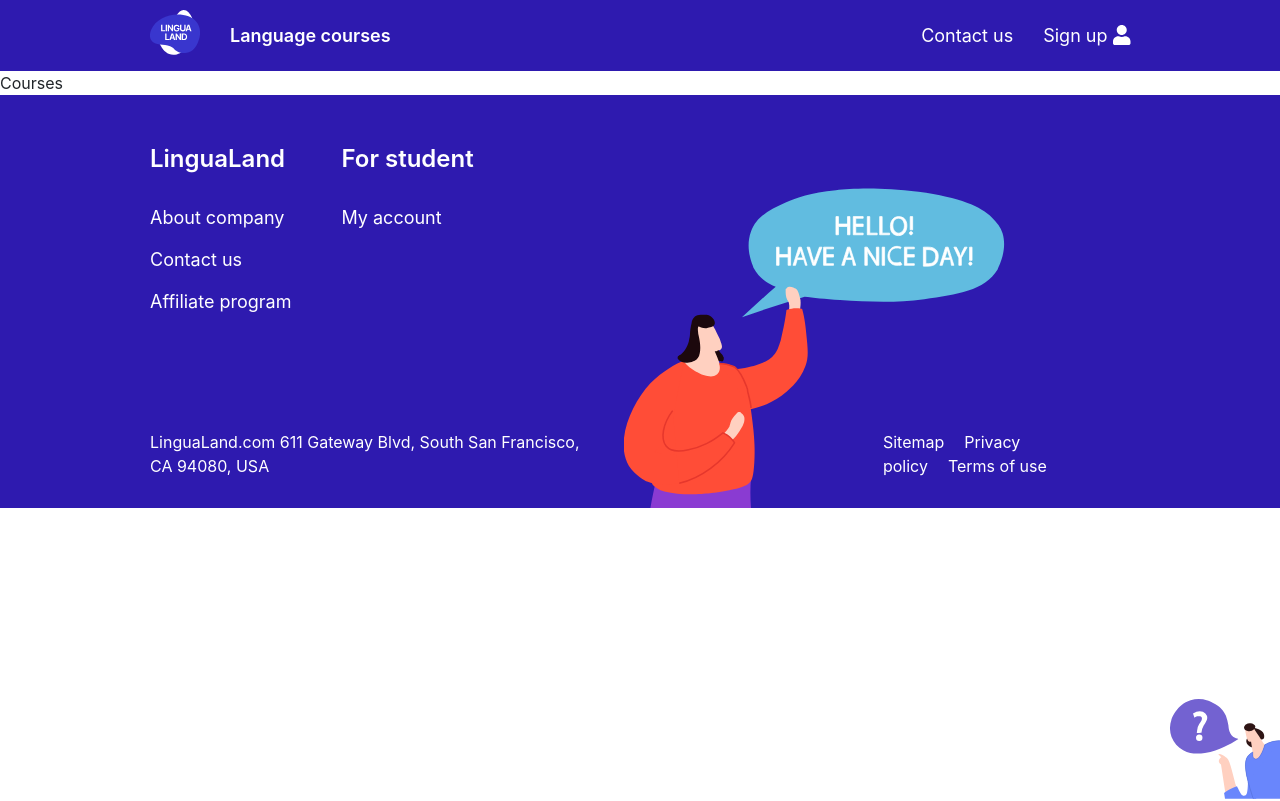
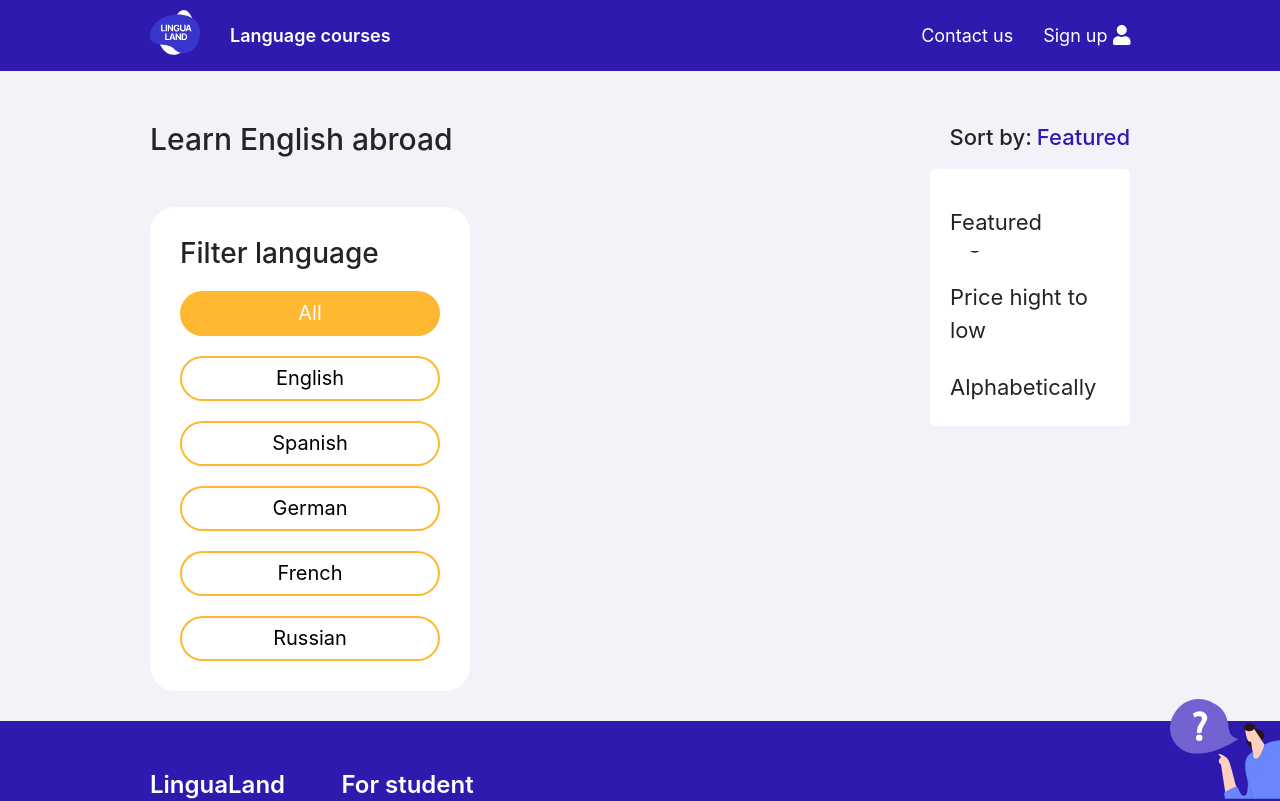
Before and after one commit to zhukouskayat/lingualand-react, a React (Create React App) app: page /courses in a window 1280 px wide. Shown: the top 801 px of the page. Built offline with nearby package versions, Linux system fonts and the light colour scheme; what google-maps-react would draw is missing.

Commit message:
Added heading and filter

```diff
--- a/src/app/App.css
+++ b/src/app/App.css
@@ -3,6 +3,7 @@
 .infoBlock,
 .reviews,
 .subscribe,
-.contacts {
+.contacts,
+#languageCourses {
   padding: var(--padding-body);
 }
--- a/src/components/header/header.css
+++ b/src/components/header/header.css
@@ -1,14 +1,14 @@
 /* Geometry */
-ul {
+#header ul {
   display: flex;
   align-items: center;
 }
 
-li {
+#header li {
   list-style-type: none;
 }
 
-a {
+#header a {
   text-decoration: none;
 }
 
--- a/src/components/pages/courses/courses.css
+++ b/src/components/pages/courses/courses.css
@@ -0,0 +1,3 @@
+#languageCourses {
+    background-color: var(--background-color);
+}
--- a/src/components/pages/courses/courses.js
+++ b/src/components/pages/courses/courses.js
@@ -1,11 +1,14 @@
 import React from "react";
 
 import "./courses.css";
+import CoursesContent from "./coursesContent/coursesContent";
+import CoursesHeading from "./coursesHeading/coursesHeading";
 
 const Courses = () => (
-<div>
-Courses
-</div>
+  <div id="languageCourses">
+    <CoursesHeading />
+    <CoursesContent />
+  </div>
 );
 
 export default Courses;
--- /dev/null
+++ b/src/components/pages/courses/coursesContent/coursesContent.css
@@ -0,0 +1,19 @@
+.coursesContent {
+  display: flex;
+  flex-direction: row;
+  justify-content: space-between;
+}
+
+.contentFiler{
+  padding: 0px 30px 10px 30px;
+  margin-right: 30px;
+  margin-bottom: 30px;
+  width: 320px;
+  height: 100%;
+  background-color: white;
+  border-radius: var(--button-border-radius);
+}
+
+.contentFiler h3 {
+  margin: 30px 0px 20px 0px;
+}
--- /dev/null
+++ b/src/components/pages/courses/coursesContent/coursesContent.js
@@ -0,0 +1,15 @@
+import React from "react";
+
+import "./coursesContent.css";
+import Filter from "./filter/filter";
+
+const CoursesContent = () => (
+  <div className="coursesContent">
+    <div className="contentFiler">
+      <h3>Filter language</h3>
+      <Filter onClickItem={(name) => console.log(name)} items={["English", "Spanish", "German", "French", "Russian"]}/>
+    </div>
+  </div>
+);
+
+export default CoursesContent;
--- /dev/null
+++ b/src/components/pages/courses/coursesContent/filter/filter.css
@@ -0,0 +1,34 @@
+.filter {
+  display: flex;
+  flex-direction: column;
+  margin-right: 0px;
+}
+
+.filterItem {
+  height: var(--button-height);
+  border: 2px solid #feb832;
+  border-radius: var(--button-border-radius);
+  background-color: white;
+  margin-bottom: 20px;
+  cursor: pointer;
+  transition: background-color 0.1s ease-in-out;
+  font-size: var(--font-size-button);
+}
+
+.filterItem:hover {
+  cursor: pointer;
+  background-color: #ffca76;
+  color: white;
+}
+
+.activeFilter {
+  font-size: var(--font-size-button);
+  height: var(--button-height);
+  border: 2px solid #feb832;
+  border-radius: var(--button-border-radius);
+  margin-bottom: 20px;
+  cursor: pointer;
+  transition: background-color 0.1s ease-in-out;
+  background-color: #feb832;
+  color: white;
+}
--- /dev/null
+++ b/src/components/pages/courses/coursesContent/filter/filter.js
@@ -0,0 +1,38 @@
+import React, { useState } from "react";
+
+import "./filter.css";
+
+function Filter({ items }) {
+  const [activeItem, setActiveItem] = useState(null);
+
+  const handleSelect = (i, event) => {
+    event.preventDefault(event);
+    setActiveItem(i);
+  };
+
+  return (
+    <div>
+      <form className="filter">
+        <button
+          type="button"
+          className={activeItem === null ? "activeFilter" : "filterItem"}
+          onClick={(event) => handleSelect(null, event)}
+        >
+          All
+        </button>
+        {items &&
+          items.map((name, i) => (
+            <button
+              key={`${i}_${name}`}
+              className={activeItem === i ? "activeFilter" : "filterItem"}
+              onClick={(event) => handleSelect(i, event)}
+            >
+              {name}
+            </button>
+          ))}
+      </form>
+    </div>
+  );
+}
+
+export default Filter;
--- /dev/null
+++ b/src/components/pages/courses/coursesHeading/coursesHeading.css
@@ -0,0 +1,10 @@
+.coursesHeading {
+  padding: 50px 0px;
+  display: flex;
+  flex-direction: row;
+  justify-content: space-between;
+}
+
+.coursesHeading>h2 {
+font-size: var(--font-size-h2);
+}
--- /dev/null
+++ b/src/components/pages/courses/coursesHeading/coursesHeading.js
@@ -0,0 +1,13 @@
+import React from "react";
+
+import "./coursesHeading.css";
+import Sort from "./sort/sort";
+
+const CoursesHeading = () => (
+  <div className="coursesHeading">
+    <h2>Learn English abroad</h2>
+    <Sort />
+  </div>
+);
+
+export default CoursesHeading;
--- /dev/null
+++ b/src/components/pages/courses/coursesHeading/sort/sort.css
@@ -0,0 +1,53 @@
+.sort {
+  position: relative;
+}
+
+.sortLabel {
+  display: flex;
+  align-items: center;
+}
+
+.sortBy {
+  font-weight: var(--font-weight-p);
+  padding-right: 5px;
+}
+
+.sort span:last-child {
+  font-weight: var(--font-weight-p);
+  color: #2e1aaf;
+  cursor: pointer;
+}
+
+.sort span,
+.sort li {
+  font-size: var(--font-size-p-big);
+}
+
+.sortPopup {
+  overflow: hidden;
+  position: absolute;
+  right: 0;
+  margin-top: 15px;
+  background: #ffffff;
+  border-radius: 5px;
+  padding: 10px 0;
+  width: 200px;
+}
+
+.sortPopup ul {
+  overflow: hidden;
+}
+
+.sortPopup li {
+  padding: 12px 20px;
+  cursor: pointer;
+}
+
+.sortPopup.active li {
+  font-weight: var(--font-weight-p);
+  color: #2e1aaf;
+}
+
+.sortPopup.active li:hover {
+  cursor: pointer;
+}
--- /dev/null
+++ b/src/components/pages/courses/coursesHeading/sort/sort.js
@@ -0,0 +1,22 @@
+import React from "react";
+
+import "./sort.css";
+
+const Sort = () => (
+  <div className="sort">
+    <div className="sortLabel">
+      <span className="sortBy">Sort by:</span>
+      <span>Featured</span>
+    </div>
+    <div className="sortPopup">
+      <ul>
+        <li className="sortPopup active">Featured</li>
+        <li>Price low to hight</li>
+        <li>Price hight to low</li>
+        <li>Alphabetically</li>
+      </ul>
+    </div>
+  </div>
+);
+
+export default Sort;
```
Also changed, not shown: src/illustrations/banner_1.svg, 1 other file (tests, documents, lock files or other folders).
